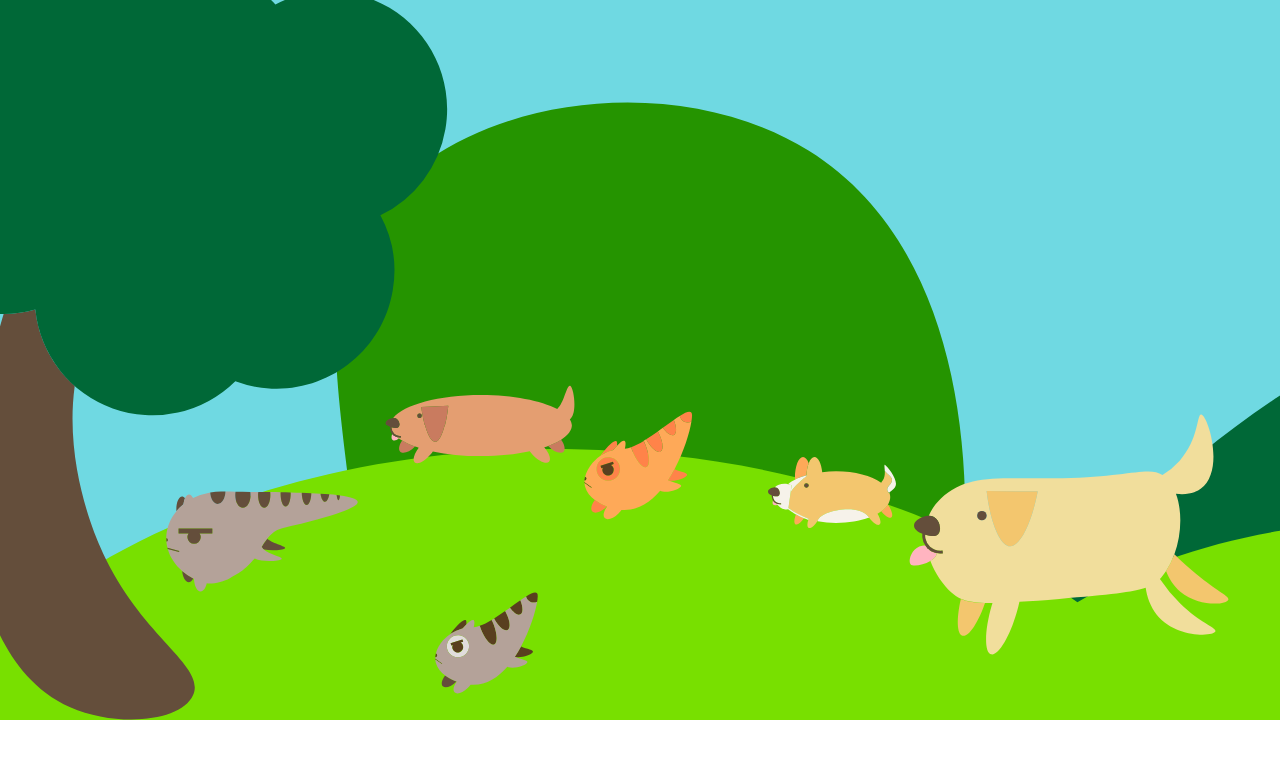
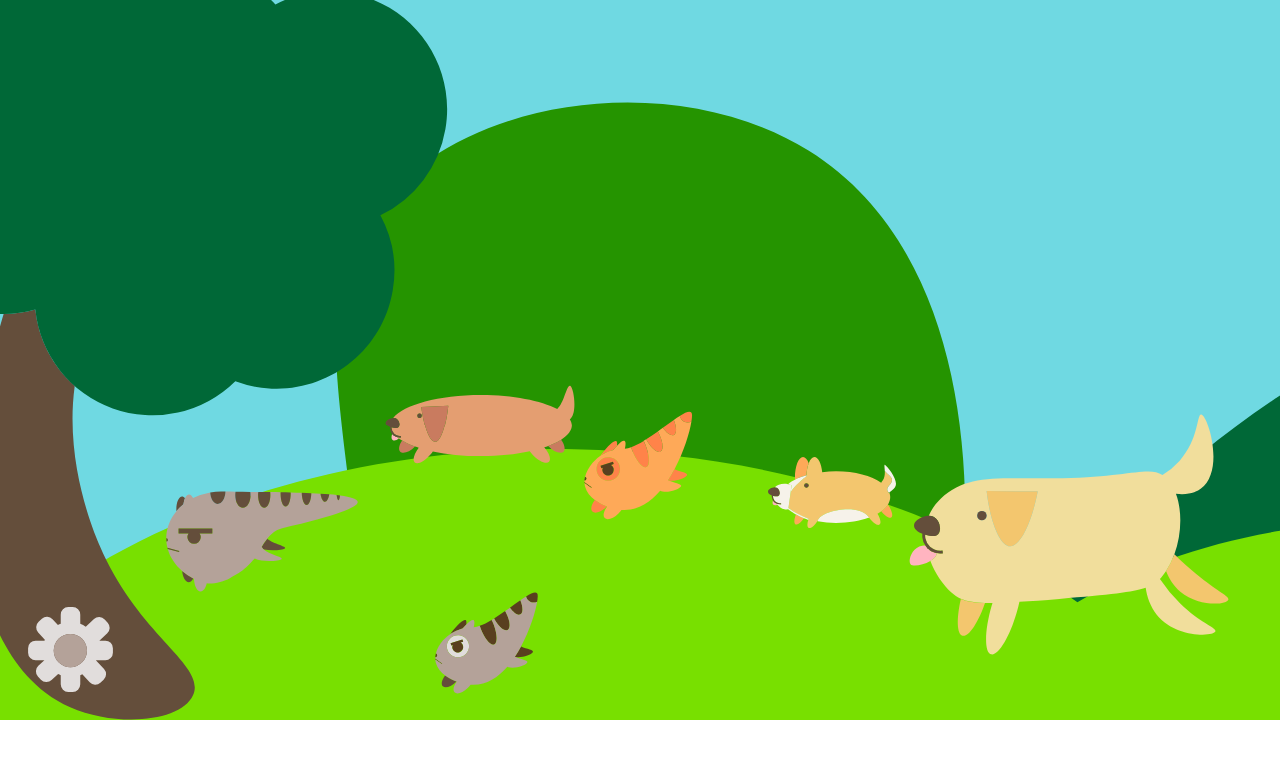
Before and after one commit to AmazedCheesequeen/petThemPets, a plain HTML site: page index.html in a window 1280 px wide. Drawn offline with Linux system fonts and the light colour scheme.

Commit message:
add in game settings button

```diff
--- a/index.html
+++ b/index.html
@@ -84,7 +84,7 @@
             <div id="settings_button"></div>
             <div id="menu_button"></div>
             <div id="try_again_button"></div>
-            <div id="in_game_button"></div>
+            <div id="in_game_settings_button"></div>
 
             <div id="score_board">
 
--- a/style.css
+++ b/style.css
@@ -155,11 +155,36 @@ body {
     position: absolute;
     bottom: 0vw;
     right: 65vw;
-    background-size: 100%;
     overflow: hidden;
 }
 
 /*------GAME UI*/
+
+/*------UI ELEMENTER*/
+
+
+/*---BUTTONS*/
+
+/*-START*/
+
+/*-SETTINGS*/
+
+/*-MENU*/
+
+/*-TRY AGAIN*/
+
+/*-IN-GAME SETTINGS*/
+
+#in_game_settings_button{
+    background-image: url(assets_settings_2.svg);/*--size 170x170*/
+    width: 7vw;
+    height: 7vw;
+    background-size: 100%;
+
+    position: absolute;
+    bottom: 2vw;
+    left: 2vw;
+}
 
 /*------UI ELEMENTER*/
 
```
